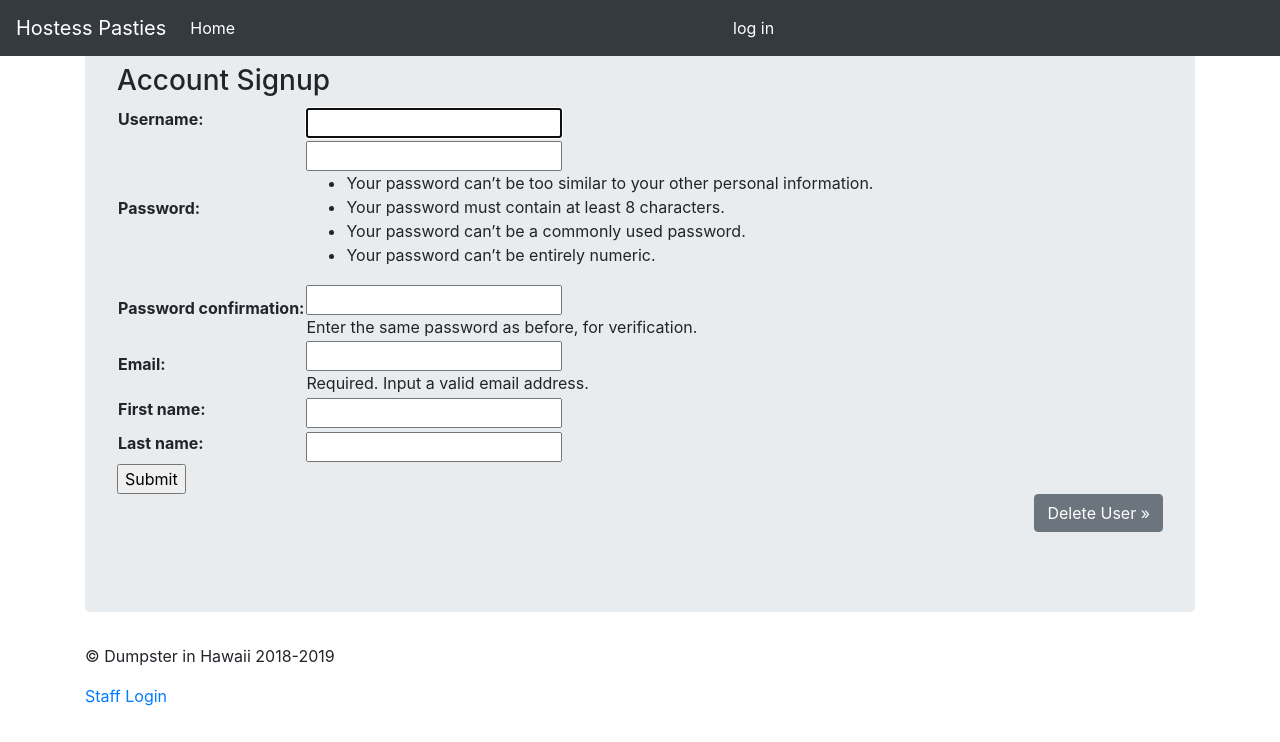
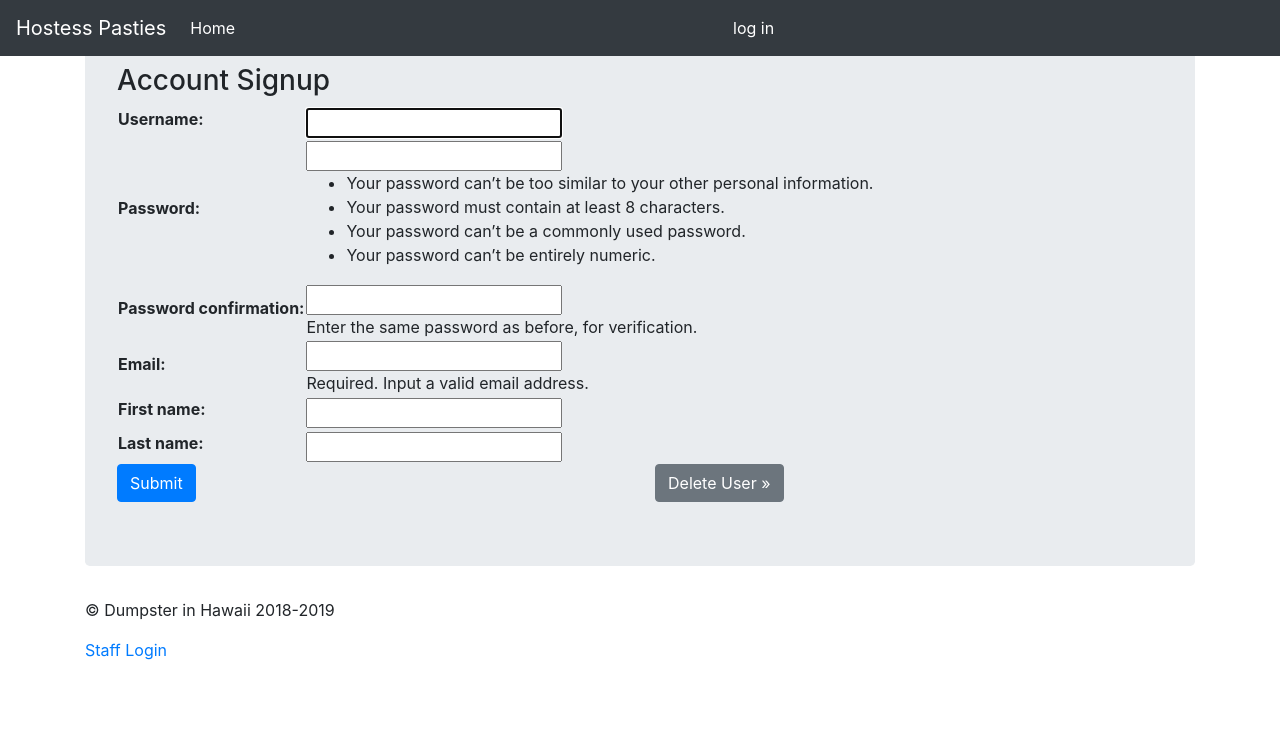
Before and after one commit to GitterAlex/PastingBin, a Django app: template PastingBin/templates/webpages/user_form.html in a window 1280 px wide. Shown: the top 742 px of the page. Run offline with Django 3.2, Linux system fonts and the light colour scheme; the template is opened without the code that fills it: values that come from a table or form of the project are taken from there, others are empty; some libraries are stand-ins or nearby versions.

Commit message:
Fixed formatting for buttons

```diff
--- a/PastingBin/templates/webpages/dashboard.html
+++ b/PastingBin/templates/webpages/dashboard.html
@@ -3,8 +3,10 @@
 {% block content %}
 <div class="container">
   <div class="jumbotron">
-        <p align='right'><a class="btn btn-secondary" href="/HostessPasties/{{user.id}}/update/ " role="button">User Maintenance &raquo;</a></p>
-        <p><a class="btn btn-primary" href="/HostessPasties/createpost" role="button">Create a Post &raquo;</a></p>
+    <div class="row">
+        <div class="col-md"><a class="btn btn-primary" href="/HostessPasties/createpost" role="button">Create a Post &raquo;</a></div>
+          <div class="col-md"><a class="btn btn-secondary" href="/HostessPasties/{{user.id}}/update/ " role="button">User Maintenance &raquo;</a></div>
+          </div>
         <h3>Here are your posts:</h3>
 
         <div class="container">
--- a/PastingBin/templates/webpages/user_form.html
+++ b/PastingBin/templates/webpages/user_form.html
@@ -9,8 +9,10 @@
       <table>
       {{ form.as_table }}
       </table>
-      <input type="submit" value="Submit">
-      <p align='right'><a class="btn btn-secondary" href="/HostessPasties/{{user.id}}/delete/" role="button">Delete User &raquo;</a></p>
+      <div class="row">
+          <div class="col-md"><input class="btn btn-primary" type="submit" value="Submit"></div>
+          <div class="col-md"><a class="btn btn-secondary" href="/HostessPasties/{{user.id}}/delete/" role="button">Delete User &raquo;</a></div>
+          </div>
     </form>
   </div>
 </div>
```
